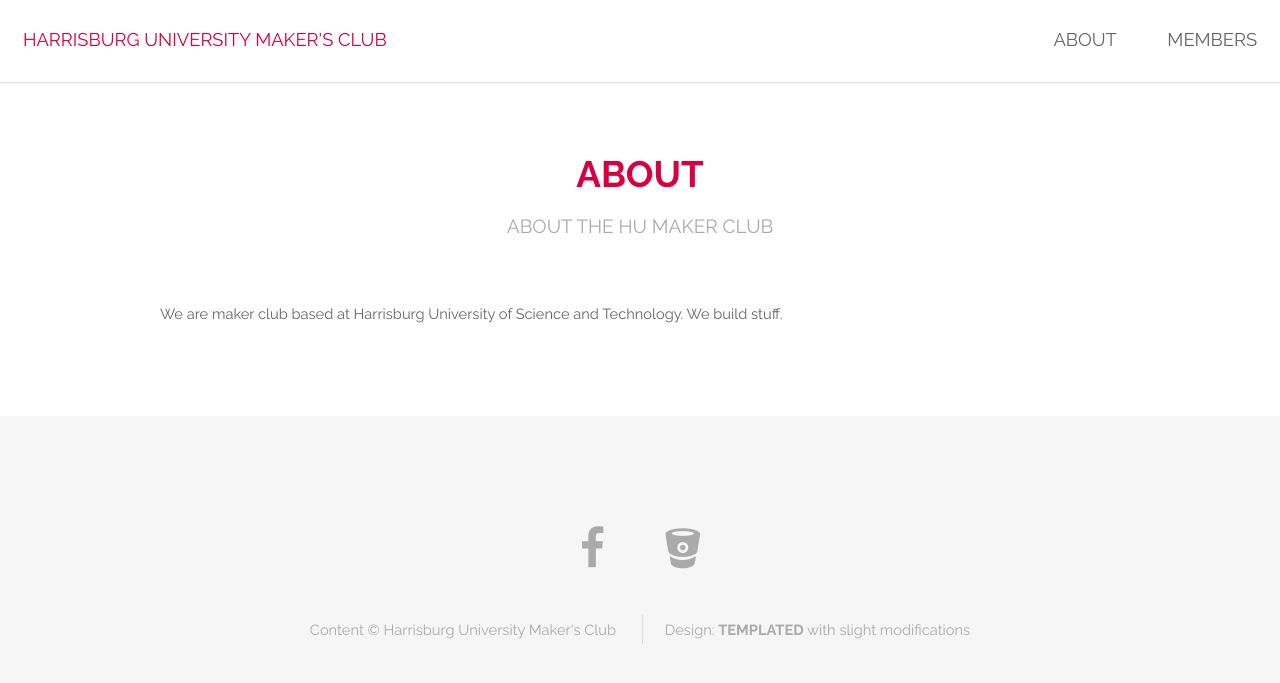
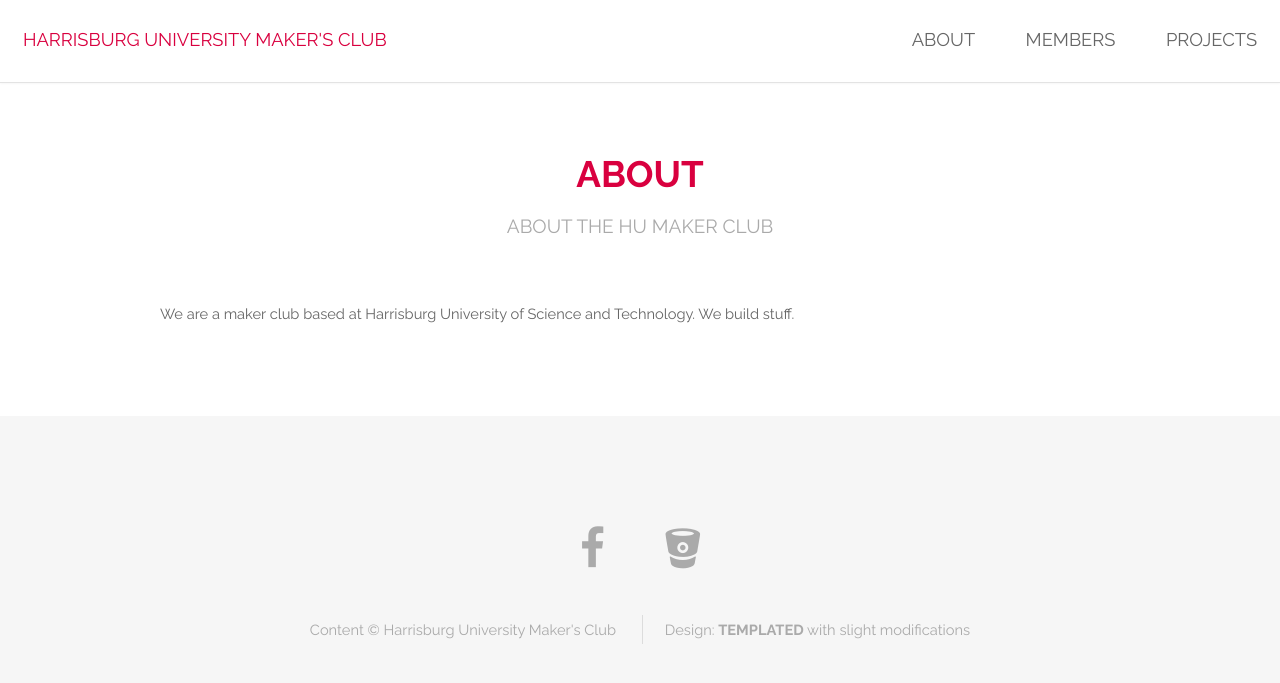
Before and after one commit to stripedpurple/hu-maker-club-site, a Jekyll site: the page built from about.md, in a window 1280 px wide. Shown: the top 683 px of the page. Built offline with Jekyll 4.4.1, drawn with Linux system fonts in a browser that asks for light colours.

Commit message:
Added a projects page

```diff
--- a/about.md
+++ b/about.md
@@ -5,5 +5,5 @@
 permalink: /about/
 ---
 
-We are maker club based at Harrisburg University of Science and
+We are a maker club based at Harrisburg University of Science and
 Technology. We build stuff.
```
Also changed, not shown: _data/projects.yml (added, +13 -0 lines), projects.html (added, +11 -0 lines).
